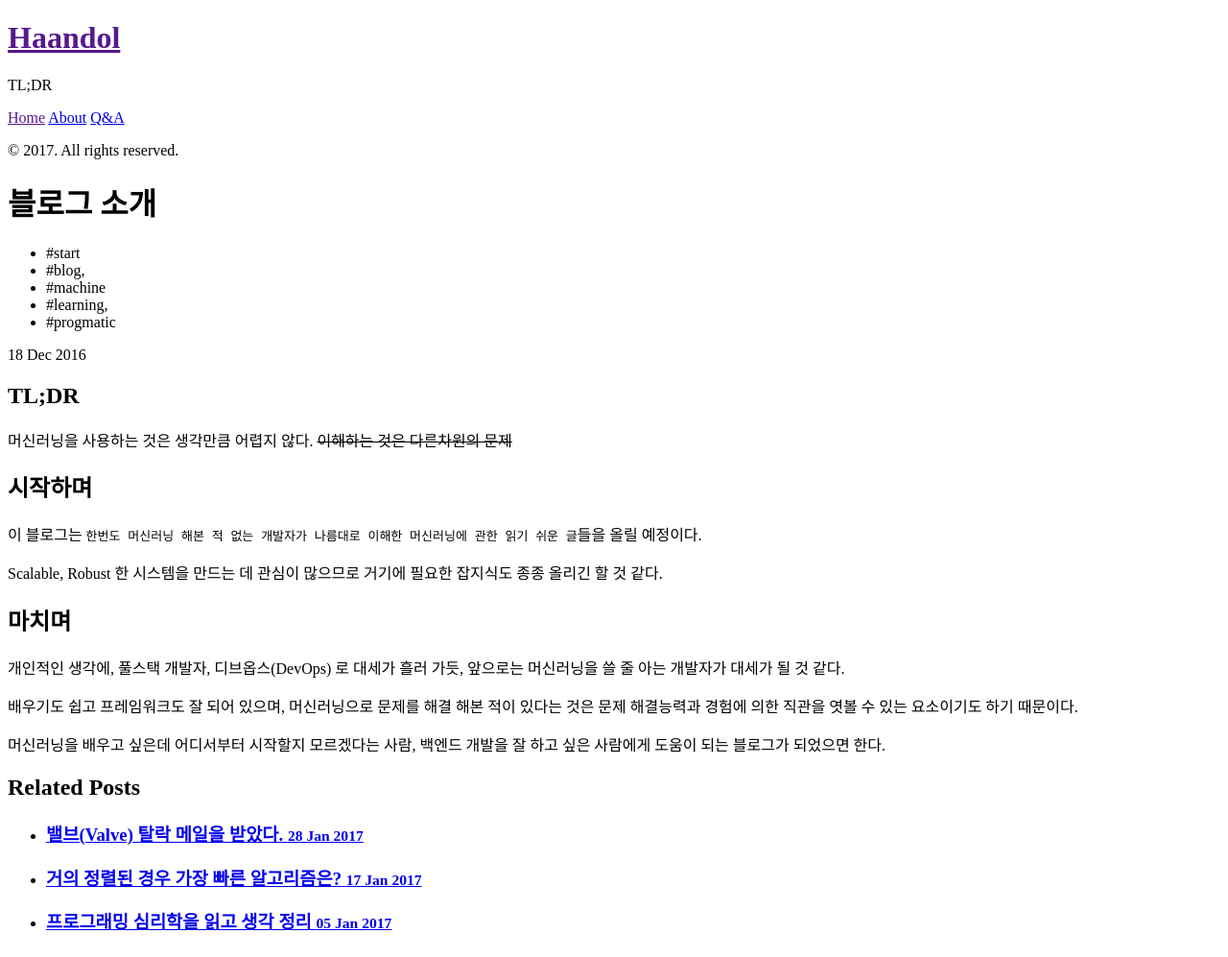
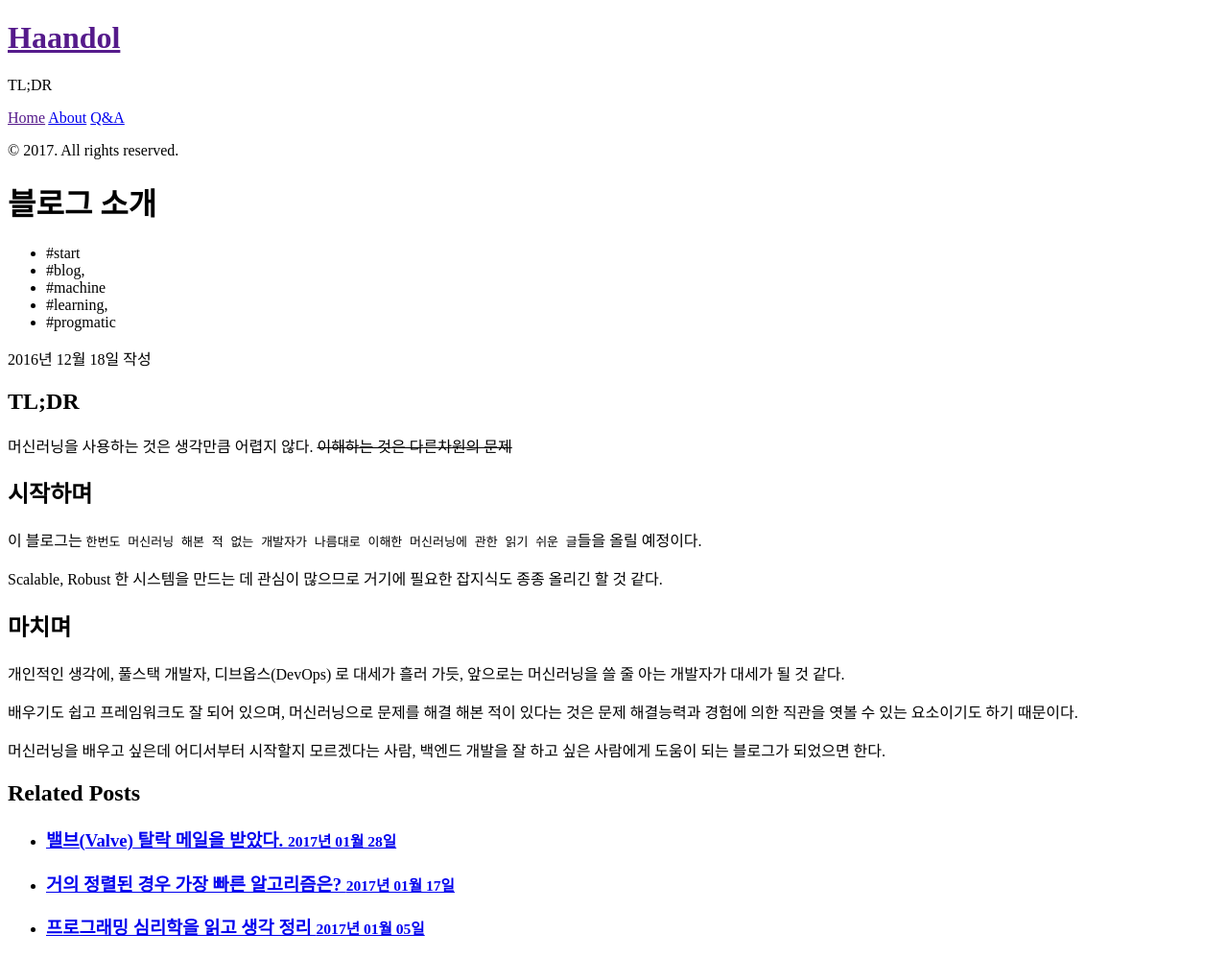
Before and after one commit to haandol/haandol.github.com, a Jekyll site: the page built from _posts/2016-12-18-machine-learning-for-dummies.md, in a window 1280 px wide. Shown: the whole page at 96% size. Built offline with Jekyll 4.4.1, drawn with Linux system fonts in a browser that asks for light colours.

Commit message:
post-date margin 추가

```diff
--- a/_layouts/post.html
+++ b/_layouts/post.html
@@ -9,7 +9,7 @@
           <li>#{{tag}}</li>
       {% endfor %}
   </ul>
-  <span class="post-date">{{ page.date | date_to_string }}</span>
+  <span class="post-date">{{ page.date | date: "%Y년 %m월 %d일"}} 작성</span>
   {{ content }}
 </div>
 
@@ -21,7 +21,7 @@
         <h3>
           <a href="{{ post.url }}">
             {{ post.title }}
-            <small>{{ post.date | date_to_string }}</small>
+            <small>{{post.date | date: "%Y년 %m월 %d일"}}</small>
           </a>
         </h3>
       </li>
--- a/public/css/poole.css
+++ b/public/css/poole.css
@@ -348,7 +348,7 @@
 .post-date {
   display: block;
   margin-top: -.5rem;
-  margin-bottom: 1rem;
+  margin-bottom: 2rem;
   color: #9a9a9a;
 }
 
```
